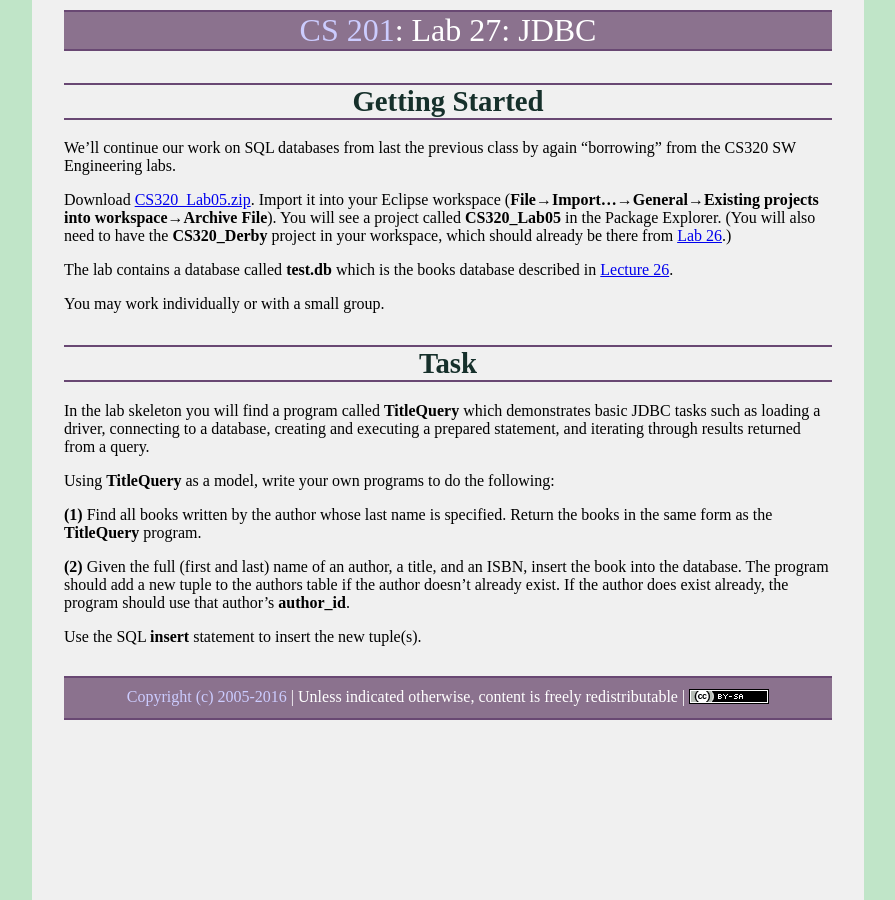
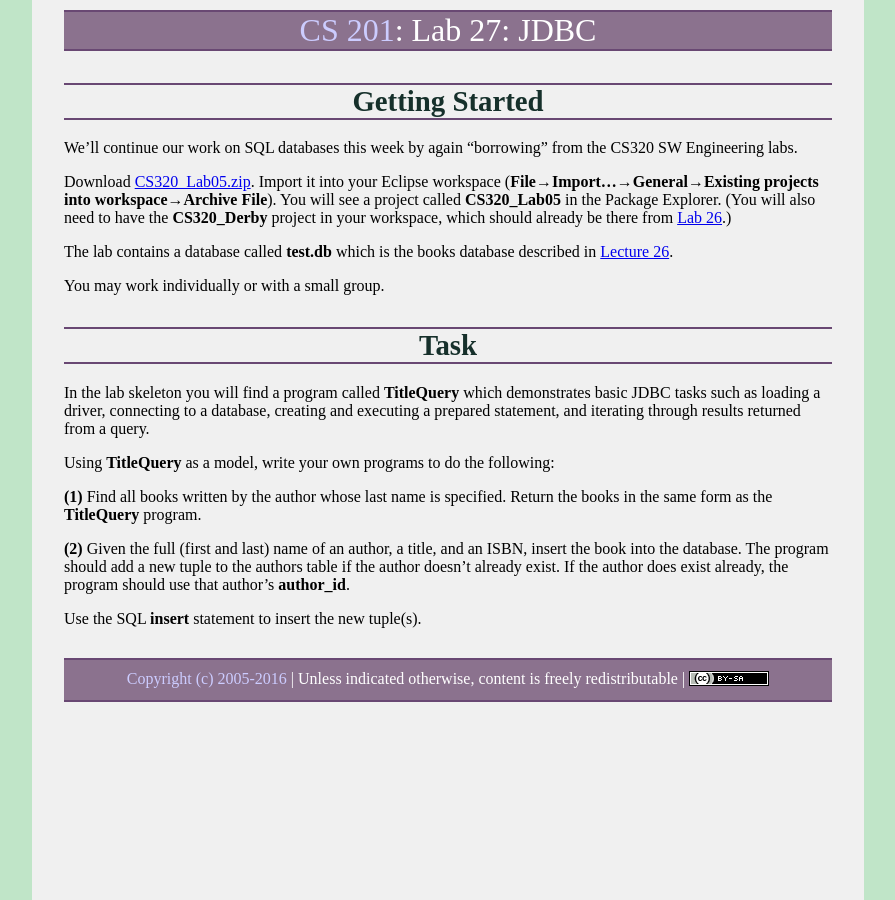
Before and after one commit to ycpcs/cs201-fall2016, a Jekyll site: the page built from labs/lab27-JDBC.md, in a window 1280 px wide. Shown: the whole page, without its empty margins (192-1087 px from the left). Built offline with Jekyll 4.4.1, drawn with Linux system fonts in a browser that asks for light colours; some web fonts are replaced.

Commit message:
edits to SQL lectures and labs

```diff
--- a/labs/lab27-JDBC.md
+++ b/labs/lab27-JDBC.md
@@ -5,7 +5,7 @@ title: "Lab 27: JDBC"
 
 Getting Started
 ===============
-We'll continue our work on SQL databases from last the previous class by again "borrowing" from the CS320 SW Engineering labs.
+We'll continue our work on SQL databases this week by again "borrowing" from the CS320 SW Engineering labs.
 
 Download [CS320\_Lab05.zip](CS320_Lab05.zip). Import it into your Eclipse workspace (**File&rarr;Import...&rarr;General&rarr;Existing projects into workspace&rarr;Archive File**). You will see a project called **CS320\_Lab05** in the Package Explorer.  (You will also need to have the **CS320_Derby** project in your workspace, which should already be there from [Lab 26](lab26-SQLDB.html).)
 
```
Also changed, not shown: labs/lab26-SQLDB.md (+1 -1 lines).
